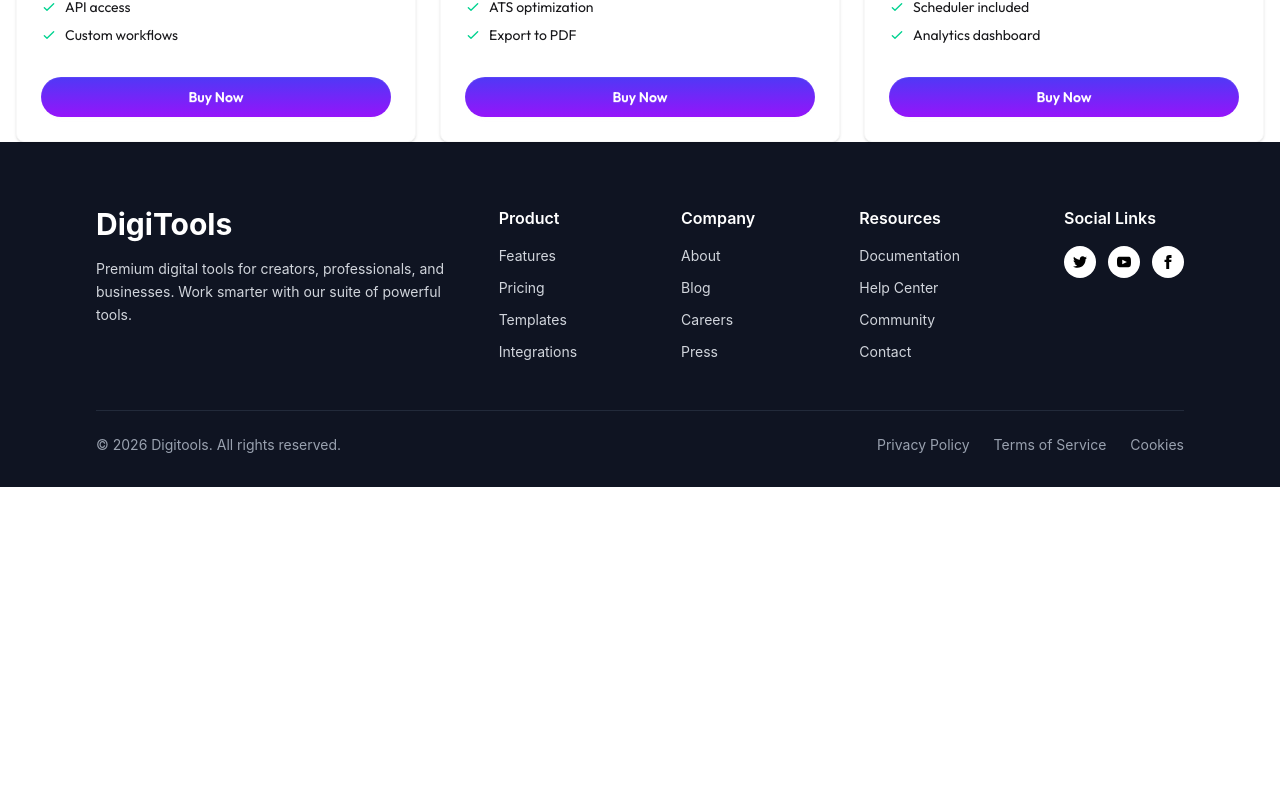
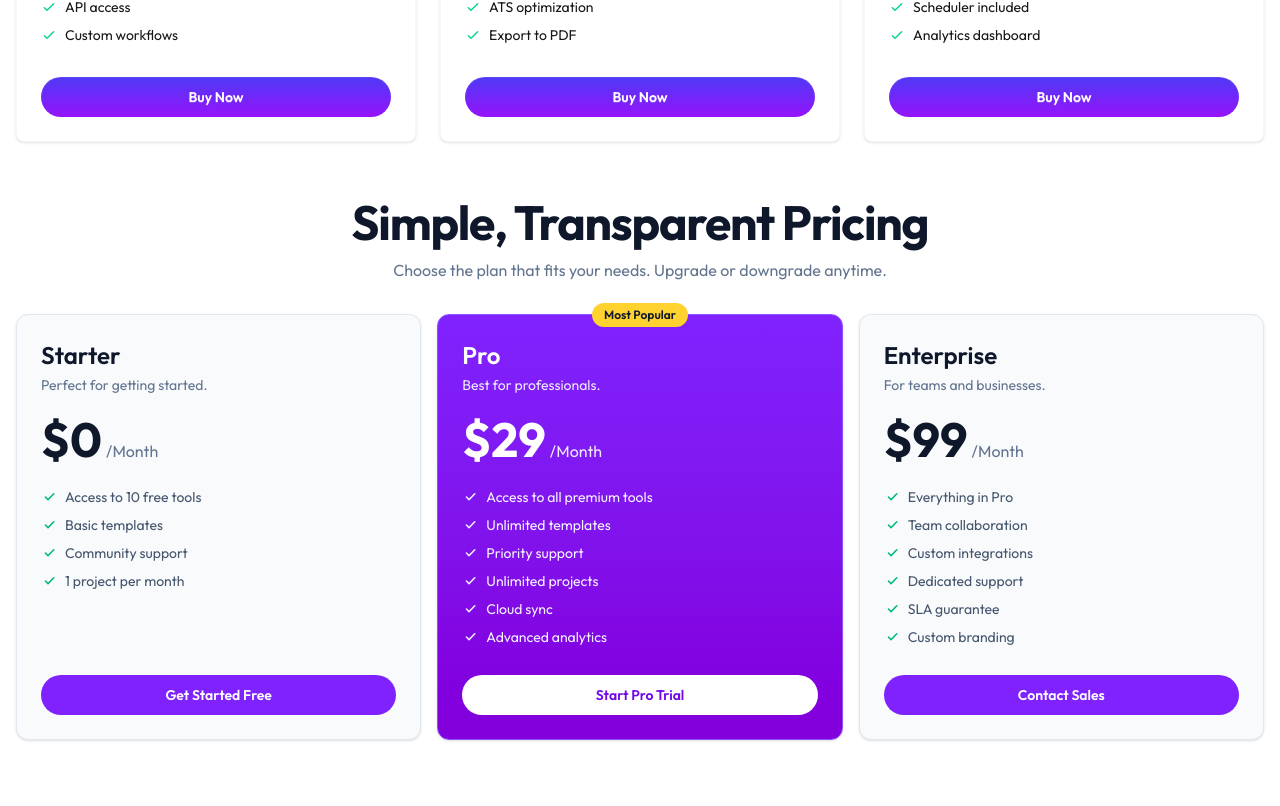
Before and after one commit to FarhadNuri/DigiTools, a React (Vite) app: page / in a window 1280 px wide. Shown: the part 2134-2940 px from the top of the page. Before the commit the page ends 2621 px from the top, so only its background shows below. Built offline with nearby package versions, Linux system fonts and the light colour scheme.

Commit message:
Completed Pricing Card Section With Data Fetching

```diff
--- /dev/null
+++ b/public/priceData.json
@@ -0,0 +1,54 @@
+[
+  {
+    "id": 1,
+    "title": "Starter",
+    "desc": "Perfect for getting started.",
+    "price": "$0",
+    "period": "/Mo",
+    "badge": "",
+    "badgeStyle": "",
+    "btnText": "Get Started Free",
+    "features": [
+      "Access to 10 free tools",
+      "Basic templates",
+      "Community support",
+      "1 project per month"
+    ]
+  },
+  {
+    "id": 2,
+    "title": "Pro",
+    "desc": "Best for professionals.",
+    "price": "$29",
+    "period": "/Mo",
+    "badge": "Most Popular",
+    "badgeStyle": "bg-purple-100 text-[#8b3dff] font-bold",
+    "btnText": "Start Pro Trial",
+    "features": [
+      "Access to all premium tools",
+      "Unlimited templates",
+      "Priority support",
+      "Unlimited projects",
+      "Cloud sync",
+      "Advanced analytics"
+    ]
+  },
+  {
+    "id": 3,
+    "title": "Enterprise",
+    "desc": "For teams and businesses.",
+    "price": "$99",
+    "period": "/Mo",
+    "badge": "",
+    "badgeStyle": "",
+    "btnText": "Contact Sales",
+    "features": [
+      "Everything in Pro",
+      "Team collaboration",
+      "Custom integrations",
+      "Dedicated support",
+      "SLA guarantee",
+      "Custom branding"
+    ]
+  }
+]
--- a/src/App.jsx
+++ b/src/App.jsx
@@ -7,8 +7,10 @@ import ProductCard from './Components/Products/ProductCard.jsx'
 import Products from './Components/Products/Products.jsx'
 import axios from 'axios'
 import Footer from './Components/Footer/Footer.jsx'
+import Pricing from './Components/Pricing/Pricing.jsx'
+
 const productsPromise = axios.get('/productsData.json')
-
+const pricingPromise = axios.get('/priceData.json')
 
 function App() {
   return (
@@ -18,6 +20,7 @@ function App() {
       <Stats  />
       <ProductHeader />
       <Products productsPromise={productsPromise} />
+      <Pricing pricingPromise={pricingPromise} />
       <Footer />
     </div>
   )
--- a/src/Components/Footer/Footer.jsx
+++ b/src/Components/Footer/Footer.jsx
@@ -2,11 +2,11 @@ import React from "react";
 
 function Footer() {
   return (
-    <footer className="bg-[#0f1422] text-white pt-16 pb-8 px-8 md:px-16 lg:px-24 font-sans">
+    <footer className="bg-[#0f1422] text-white pt-16 pb-8 px-8 md:px-16 lg:px-24 mt-20">
       <div className="max-w-7xl mx-auto flex flex-col md:flex-row justify-between gap-10">
         <div className="md:w-1/3 text-left">
           <h2 className="text-3xl font-bold mb-4 text-white">DigiTools</h2>
-          <p className="text-gray-300 text-sm leading-relaxed max-w-sm">
+          <p className="text-gray-300 text-sm max-w-sm">
             Premium digital tools for creators, professionals, and businesses. Work smarter with our suite of powerful tools.
           </p>
         </div>
--- /dev/null
+++ b/src/Components/Pricing/Pricing.jsx
@@ -0,0 +1,21 @@
+import React, { use } from "react";
+import PricingCard from "./PricingCard.jsx";
+
+function Pricing({ pricingPromise }) {
+  const pricing = use(pricingPromise);
+  const pricingData = pricing.data;
+
+  return (
+    <section className="mx-auto mt-14 max-w-7xl px-4 text-center">
+      <h1 className="text-4xl font-bold tracking-tight text-slate-900 md:text-5xl">
+        Simple, Transparent Pricing
+      </h1>
+      <p className="mt-3 text-sm text-slate-500 md:text-base">
+        Choose the plan that fits your needs. Upgrade or downgrade anytime.
+      </p>
+      <PricingCard pricingData={pricingData} />
+    </section>
+  );
+}
+
+export default Pricing;
--- /dev/null
+++ b/src/Components/Pricing/PricingCard.jsx
@@ -0,0 +1,76 @@
+import React from "react";
+
+function PricingCard({ pricingData = [] }) {
+  return (
+    <div className="mt-8 grid gap-4 md:grid-cols-3">
+      {pricingData.map((plan) => {
+        const popular = Boolean(plan.badge);
+        const buttonText = plan.btnText;
+
+        return (
+          <article
+            key={plan.id}
+            className={`relative flex h-full flex-col rounded-xl border p-6 text-left shadow-sm transition-transform ${
+              popular
+                ? "border-violet-500 bg-gradient-to-b from-violet-600 to-purple-700 text-white"
+                : "border-slate-200 bg-slate-50 text-slate-900"
+            }`}
+          >
+            {popular && (
+              <span className="absolute left-1/2 top-0 -translate-x-1/2 -translate-y-1/2 rounded-full bg-amber-300 px-3 py-1 text-xs font-semibold text-slate-900">
+                {plan.badge}
+              </span>
+            )}
+
+            <h3 className="text-2xl font-semibold">{plan.title}</h3>
+            <p className={`mt-1 text-sm ${popular ? "text-violet-100" : "text-slate-500"}`}>
+              {plan.desc}
+            </p>
+
+            <div className="mt-5 flex items-end gap-1">
+              <span className="text-5xl font-bold leading-none">{plan.price}</span>
+              <span className={`${popular ? "text-violet-100" : "text-slate-500"}`}>
+                {plan.period.replace("Mo", "Month")}
+              </span>
+            </div>
+
+            <ul className="mt-6 space-y-2 text-sm">
+              {plan.features.map((feature) => (
+                <li key={feature} className="flex items-start gap-2">
+                  <svg
+                    xmlns="http://www.w3.org/2000/svg"
+                    viewBox="0 0 20 20"
+                    fill="currentColor"
+                    className={`mt-0.5 h-4 w-4 ${popular ? "text-violet-100" : "text-emerald-500"}`}
+                  >
+                    <path
+                      fillRule="evenodd"
+                      d="M16.704 5.29a1 1 0 010 1.42l-7.2 7.2a1 1 0 01-1.42 0l-3.2-3.2a1 1 0 111.414-1.42l2.493 2.494 6.493-6.494a1 1 0 011.42 0z"
+                      clipRule="evenodd"
+                    />
+                  </svg>
+                  <span className={popular ? "text-violet-50" : "text-slate-600"}>{feature}</span>
+                </li>
+              ))}
+            </ul>
+
+            <div className="mt-auto pt-7">
+              <button
+                type="button"
+                className={`w-full rounded-full px-5 py-2.5 text-sm font-semibold transition-colors ${
+                  popular
+                    ? "bg-white text-violet-700 hover:bg-slate-100"
+                    : "bg-violet-600 text-white hover:bg-violet-700"
+                }`}
+              >
+                {buttonText}
+              </button>
+            </div>
+          </article>
+        );
+      })}
+    </div>
+  );
+}
+
+export default PricingCard;
```
